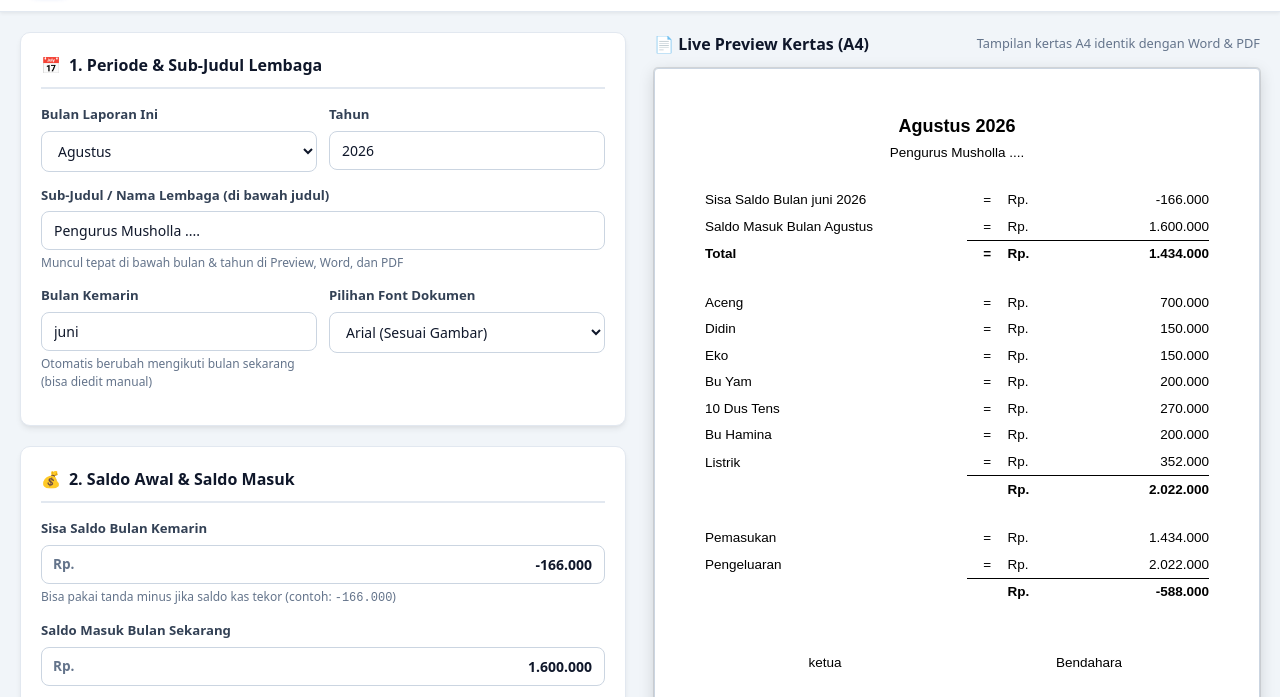
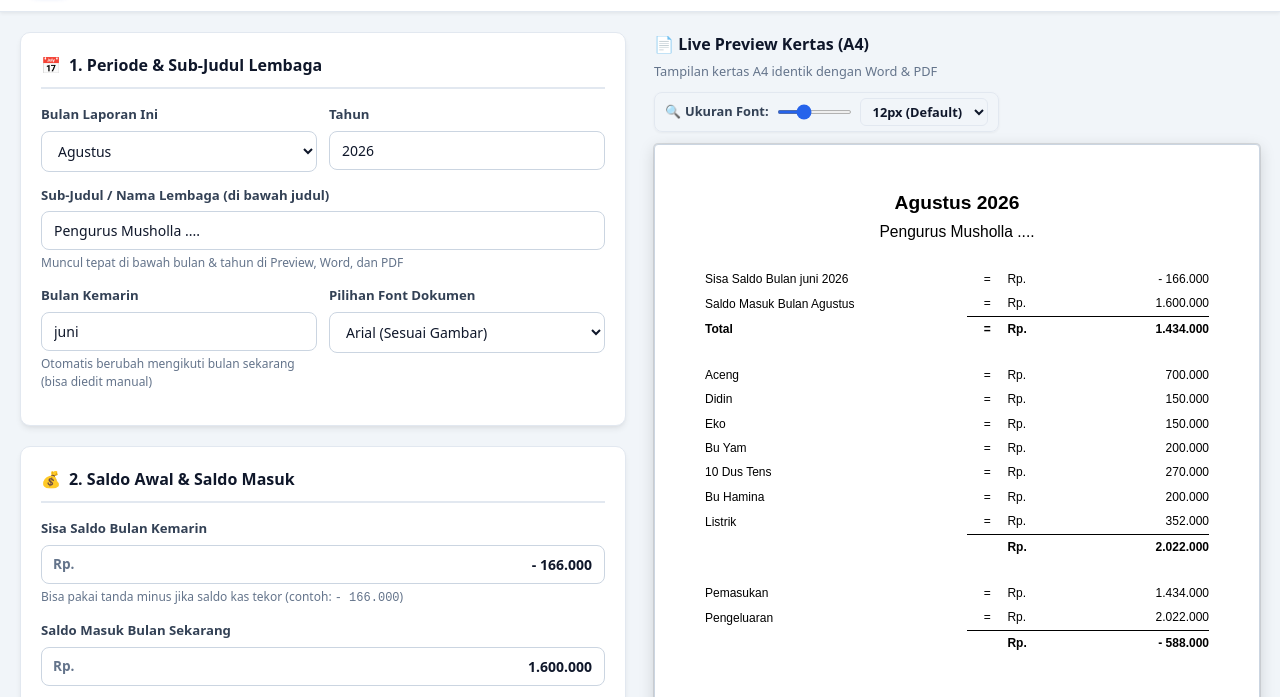
Before and after one commit to KnapQiProton/Hitung-Laporan, a website: page index.html in a window 1280 px wide. Shown: the part 64-761 px from the top of the page. Drawn offline with Linux system fonts and the light colour scheme.

Commit message:
Feat: Add A4 preview font size control (10px-16px) with proportional typography and format negative numbers with minus and space

```diff
--- a/index.html
+++ b/index.html
@@ -466,24 +466,91 @@
       justify-content: space-between;
       align-items: center;
       margin-bottom: 12px;
-    }
-
-    .preview-header h2 {
+      flex-wrap: wrap;
+      gap: 10px;
+    }
+
+    .preview-header-title h2 {
       font-size: 1rem;
       font-weight: 700;
       color: var(--text-main);
       transition: color 0.25s ease;
-    }
-
-    .preview-header span {
+      margin-bottom: 2px;
+    }
+
+    .preview-header-title span {
       font-size: 0.8rem;
       color: var(--text-muted);
       transition: color 0.25s ease;
     }
 
+    .font-size-control-wrapper {
+      display: inline-flex;
+      align-items: center;
+      gap: 8px;
+      background: var(--card-bg);
+      border: 1px solid var(--border-color);
+      border-radius: 8px;
+      padding: 5px 10px;
+      box-shadow: 0 1px 3px rgba(0, 0, 0, 0.05);
+      transition: background-color 0.25s ease, border-color 0.25s ease;
+    }
+
+    .font-size-control-wrapper label {
+      font-size: 0.8rem;
+      font-weight: 600;
+      color: var(--text-label);
+      white-space: nowrap;
+      margin-bottom: 0;
+      display: flex;
+      align-items: center;
+      gap: 4px;
+      cursor: pointer;
+    }
+
+    .font-size-widget {
+      display: inline-flex;
+      align-items: center;
+      gap: 8px;
+    }
+
+    .font-size-slider {
+      width: 75px;
+      height: 4px;
+      cursor: pointer;
+      accent-color: #2563eb;
+    }
+
+    .font-size-select {
+      font-size: 0.8rem;
+      font-weight: 600;
+      padding: 3px 8px;
+      border-radius: 6px;
+      border: 1px solid var(--border-color);
+      background: var(--input-bg);
+      color: var(--text-main);
+      cursor: pointer;
+      outline: none;
+      transition: border-color 0.2s;
+    }
+
+    .font-size-select:focus {
+      border-color: #2563eb;
+    }
+
     /* =========================================================================
        CRITICAL: SCOPE WARNA KHUSUS KERTAS A4 (SELALU PUTIH APA PUN TEMANYA)
+       & TYPOGRAPHY PROPORSIONAL BERBASIS --base-font-size
        ========================================================================= */
+    .a4-page {
+      --base-font-size: 12px;
+      font-size: var(--base-font-size);
+    }
+    .a4-page h1 { font-size: calc(var(--base-font-size) * 1.6); }
+    .a4-page h2 { font-size: calc(var(--base-font-size) * 1.3); }
+    .a4-page table { font-size: var(--base-font-size); }
+    .a4-page .footer { font-size: calc(var(--base-font-size) * 0.85); }
+
     #preview-container,
     .preview-container {
       width: 100%;
@@ -502,6 +569,8 @@
     .a4-paper,
     .a4-page,
     .preview-paper {
+      --base-font-size: 12px;
+      font-size: var(--base-font-size);
       background: #ffffff !important;
       background-color: #ffffff !important;
       color: #000000 !important;
@@ -512,7 +581,6 @@
       border: 1px solid #cbd5e1 !important;
       box-shadow: 0 0 0 1px rgba(0, 0, 0, 0.1), 0 4px 16px rgba(0, 0, 0, 0.15) !important;
       font-family: Arial, "Helvetica Neue", Helvetica, sans-serif;
-      font-size: 13.5px;
       line-height: 1.45;
       position: relative;
       box-sizing: border-box;
@@ -561,11 +629,12 @@
       background-color: transparent !important;
     }
 
+    .a4-page h1,
     #preview-container .paper-title,
     #printArea .paper-title,
     .a4-paper .paper-title {
       text-align: center;
-      font-size: 18px;
+      font-size: calc(var(--base-font-size, 12px) * 1.6);
       font-weight: bold;
       margin-bottom: 4px;
       text-transform: capitalize;
@@ -573,24 +642,26 @@
       background: transparent !important;
     }
 
+    .a4-page h2,
     #preview-container .paper-subtitle,
     #printArea .paper-subtitle,
     .a4-paper .paper-subtitle {
       text-align: center;
-      font-size: 13.5px;
+      font-size: calc(var(--base-font-size, 12px) * 1.3);
       font-weight: 500;
       color: #111111 !important;
       margin-bottom: 24px;
       background: transparent !important;
     }
 
+    .a4-page table,
     #preview-container .paper-table,
     #printArea .paper-table,
     .a4-paper .paper-table {
       width: 100%;
       border-collapse: collapse;
       margin-bottom: 22px;
-      font-size: 13.5px;
+      font-size: var(--base-font-size, 12px);
       table-layout: fixed;
       background: transparent !important;
     }
@@ -602,6 +673,7 @@
       vertical-align: bottom;
       color: #000000 !important;
       background: transparent !important;
+      font-size: var(--base-font-size, 12px);
     }
 
     #preview-container .paper-table .col-desc,
@@ -657,6 +729,7 @@
       font-weight: bold;
     }
 
+    .a4-page .footer,
     #preview-container .signatures-block,
     #printArea .signatures-block,
     .a4-paper .signatures-block {
@@ -666,6 +739,7 @@
       text-align: center;
       padding: 0 10px;
       background: transparent !important;
+      font-size: calc(var(--base-font-size, 12px) * 0.85);
     }
 
     #preview-container .sig-col,
@@ -859,9 +933,9 @@
           <label for="inputSaldoKemarin">Sisa Saldo Bulan Kemarin</label>
           <div class="input-money-wrapper">
             <span class="currency-prefix">Rp.</span>
-            <input type="text" id="inputSaldoKemarin" value="-166.000" oninput="handleMoneyInput(this); updateAll()" placeholder="0 (bisa pakai minus -)">
+            <input type="text" id="inputSaldoKemarin" value="- 166.000" oninput="handleMoneyInput(this); updateAll()" placeholder="0 (bisa pakai minus -)">
           </div>
-          <div class="hint">Bisa pakai tanda minus jika saldo kas tekor (contoh: <code>-166.000</code>)</div>
+          <div class="hint">Bisa pakai tanda minus jika saldo kas tekor (contoh: <code>- 166.000</code>)</div>
         </div>
 
         <div class="form-group">
@@ -972,8 +1046,28 @@
     <div class="preview-column">
       <div class="preview-sticky">
         <div class="preview-header">
-          <h2>📄 Live Preview Kertas (A4)</h2>
-          <span style="font-size: 0.8rem;">Tampilan kertas A4 identik dengan Word & PDF</span>
+          <div class="preview-header-title">
+            <h2>📄 Live Preview Kertas (A4)</h2>
+            <span>Tampilan kertas A4 identik dengan Word & PDF</span>
+          </div>
+          <!-- KONTROL UKURAN FONT PREVIEW A4 -->
+          <div class="font-size-control-wrapper">
+            <label for="fontSizeSelect" title="Sesuaikan ukuran font di pratinjau A4">
+              <span>🔍</span> Ukuran Font:
+            </label>
+            <div class="font-size-widget">
+              <input type="range" id="fontSizeSlider" min="10" max="16" step="1" value="12"
+                class="font-size-slider" oninput="changeFontSize(this.value + 'px')" title="Geser untuk ubah ukuran font">
+              <select id="fontSizeSelect" class="font-size-select" onchange="changeFontSize(this.value)" title="Pilih ukuran font pratinjau">
+                <option value="10px">10px</option>
+                <option value="11px">11px</option>
+                <option value="12px" selected>12px (Default)</option>
+                <option value="13px">13px</option>
+                <option value="14px">14px</option>
+                <option value="16px">16px</option>
+              </select>
+            </div>
+          </div>
         </div>
 
         <!-- A4 PAPER PREVIEW CONTAINER (SELALU PUTIH & TEKS HITAM) -->
@@ -989,7 +1083,7 @@
                   <td class="col-desc" id="prevRowSaldoKemarinLabel">Sisa Saldo Bulan juni 2026</td>
                   <td class="col-eq">=</td>
                   <td class="col-rp">Rp.</td>
-                  <td class="col-amt" id="prevRowSaldoKemarinVal">-166.000</td>
+                  <td class="col-amt" id="prevRowSaldoKemarinVal">- 166.000</td>
                 </tr>
                 <tr class="sum-line">
                   <td class="col-desc" id="prevRowSaldoMasukLabel">Saldo Masuk Bulan Agustus</td>
@@ -1032,13 +1126,13 @@
                   <td class="col-desc"></td>
                   <td class="col-eq"></td>
                   <td class="col-rp">Rp.</td>
-                  <td class="col-amt" id="prevRekapSaldoAkhir">-588.000</td>
+                  <td class="col-amt" id="prevRekapSaldoAkhir">- 588.000</td>
                 </tr>
               </tbody>
             </table>
 
             <!-- Signatures (Tanda Tangan) -->
-            <div class="signatures-block">
+            <div class="signatures-block footer">
               <div class="sig-col">
                 <div id="prevJabatanKiri">ketua</div>
                 <div class="sig-space"></div>
@@ -1125,13 +1219,58 @@
       setTimeout(() => { t.className = ""; }, 3000);
     }
 
-    // Helper: format angka ke string rupiah dengan titik ribuan
+    // ==========================================
+    // KONTROL UKURAN FONT PREVIEW A4 (10px - 16px)
+    // ==========================================
+    function changeFontSize(size) {
+      if (!size) size = "12px";
+      let cleanSize = typeof size === "number" ? size + "px" : size.trim();
+      const num = parseInt(cleanSize, 10);
+
+      // Normalisasi nilai sesuai opsi yang tersedia
+      if (num <= 10) cleanSize = "10px";
+      else if (num === 11) cleanSize = "11px";
+      else if (num === 12) cleanSize = "12px";
+      else if (num === 13) cleanSize = "13px";
+      else if (num === 14 || num === 15) cleanSize = "14px";
+      else if (num >= 16) cleanSize = "16px";
+
+      const printArea = document.getElementById("printArea");
+      if (printArea) {
+        printArea.style.setProperty("--base-font-size", cleanSize);
+      }
+      const previewContainer = document.getElementById("preview-container");
+      if (previewContainer) {
+        previewContainer.style.setProperty("--base-font-size", cleanSize);
+      }
+
+      // Sinkronkan elemen UI (dropdown select dan range slider)
+      const select = document.getElementById("fontSizeSelect");
+      if (select && select.value !== cleanSize) {
+        select.value = cleanSize;
+      }
+      const slider = document.getElementById("fontSizeSlider");
+      if (slider && parseInt(slider.value, 10) !== parseInt(cleanSize, 10)) {
+        slider.value = parseInt(cleanSize, 10);
+      }
+
+      try {
+        localStorage.setItem("laporan_font_size", cleanSize);
+      } catch (e) {}
+    }
+
+    function initFontSize() {
+      const saved = localStorage.getItem("laporan_font_size") || "12px";
+      changeFontSize(saved);
+    }
+
+    // Helper: format angka ke string rupiah dengan titik ribuan dan format negatif (minus + spasi)
     function formatRibuan(num) {
       if (num === null || num === undefined || isNaN(num)) return "0";
       const isNeg = num < 0;
       const abs = Math.abs(Math.round(num));
       const formatted = abs.toString().replace(/\B(?=(\d{3})+(?!\d))/g, ".");
-      return (isNeg ? "-" : "") + formatted;
+      return (isNeg ? "- " : "") + formatted;
     }
 
     // Helper: parse string rupiah input ke integer
@@ -1144,17 +1283,17 @@
       return isNeg ? -val : val;
     }
 
-    // Money input formatter saat user mengetik
+    // Money input formatter saat user mengetik (format negatif: minus + spasi)
     function handleMoneyInput(input) {
       let raw = input.value;
-      const isNeg = raw.startsWith("-");
+      const isNeg = raw.includes("-");
       let digits = raw.replace(/[^\d]/g, "");
       if (digits === "") {
         input.value = isNeg ? "-" : "";
         return;
       }
       let num = parseInt(digits, 10);
-      input.value = (isNeg ? "-" : "") + num.toLocaleString("id-ID");
+      input.value = (isNeg ? "- " : "") + num.toLocaleString("id-ID");
     }
 
     // Single source of truth untuk state aplikasi
@@ -1306,6 +1445,8 @@
         printArea.style.backgroundColor = "#ffffff";
         printArea.style.color = "#000000";
         printArea.style.fontFamily = state.fontName;
+        const currentSize = localStorage.getItem("laporan_font_size") || "12px";
+        printArea.style.setProperty("--base-font-size", currentSize);
       }
 
       // 1. Judul & Sub-Judul
@@ -1367,7 +1508,7 @@
       document.getElementById("tahun").value = "2026";
       document.getElementById("subJudul").value = "Pengurus Musholla ....";
       document.getElementById("bulanKemarin").value = "juni";
-      document.getElementById("inputSaldoKemarin").value = "-166.000";
+      document.getElementById("inputSaldoKemarin").value = "- 166.000";
       document.getElementById("inputSaldoMasuk").value = "1.600.000";
       document.getElementById("jabatanKiri").value = "ketua";
       document.getElementById("namaKiri").value = "Syarif Hidayat";
@@ -1840,6 +1981,7 @@
     // Inisialisasi awal saat halaman dibuka
     window.addEventListener("DOMContentLoaded", () => {
       initTheme();
+      initFontSize();
       loadFromLocalStorage();
       renderInputPengeluaran();
       updateAll();
```
Also changed, not shown: 1 other file.
